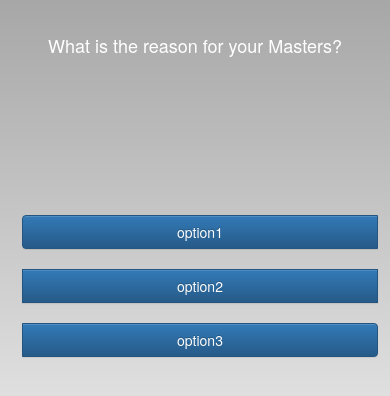
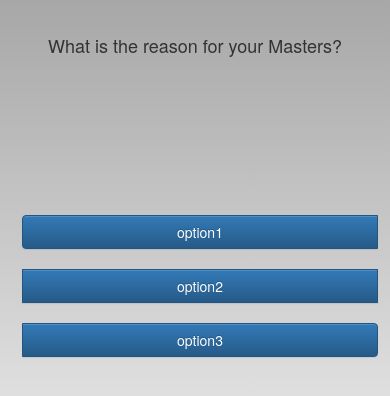
Before and after one commit to arampall/Adston, a plain HTML site: page www/QuestionScreen.html in a window 390 px wide. Drawn offline with nearby package versions, Linux system fonts and the light colour scheme; some packages are replaced by stand-ins of ours.

Commit message:
Add files via upload

```diff
--- a/www/css/questionScreen.css
+++ b/www/css/questionScreen.css
@@ -18,7 +18,7 @@ body.questionScreen
 
 .questionScreenContainer h4
 {
-	color: white;
-	margin: 0px 10px;
+
+	margin: 0px 15px;
 	text-align: center-left;
 }
```
